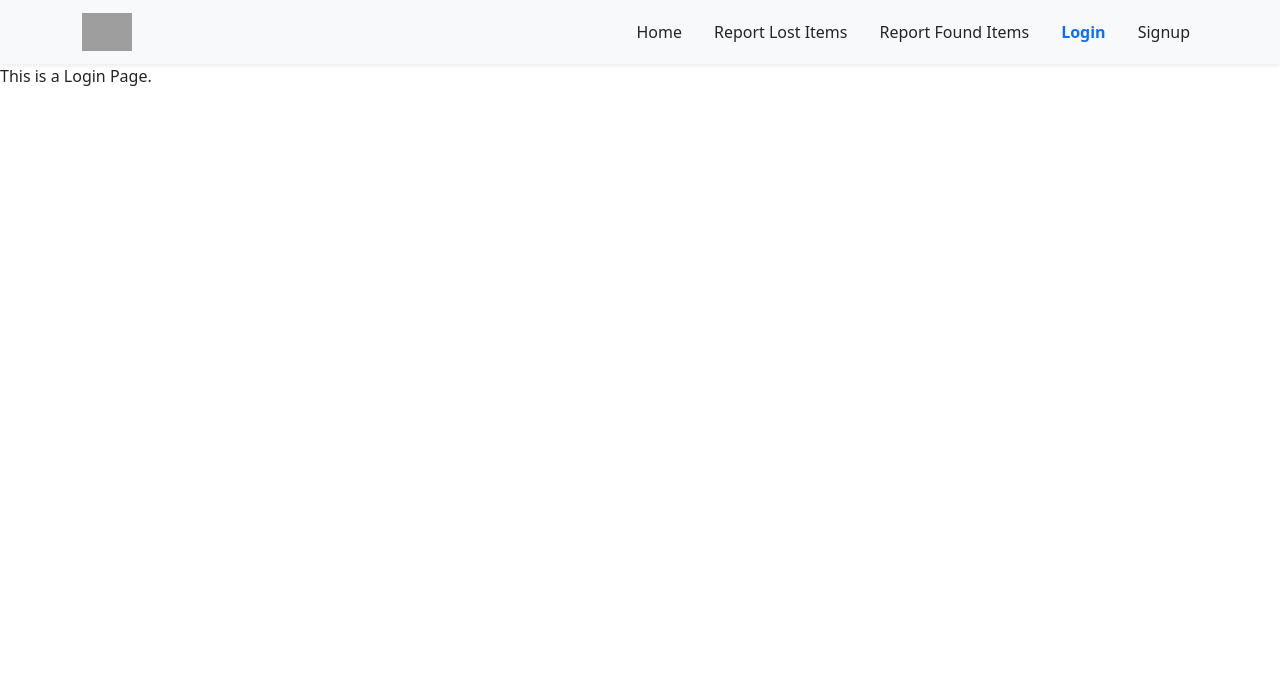
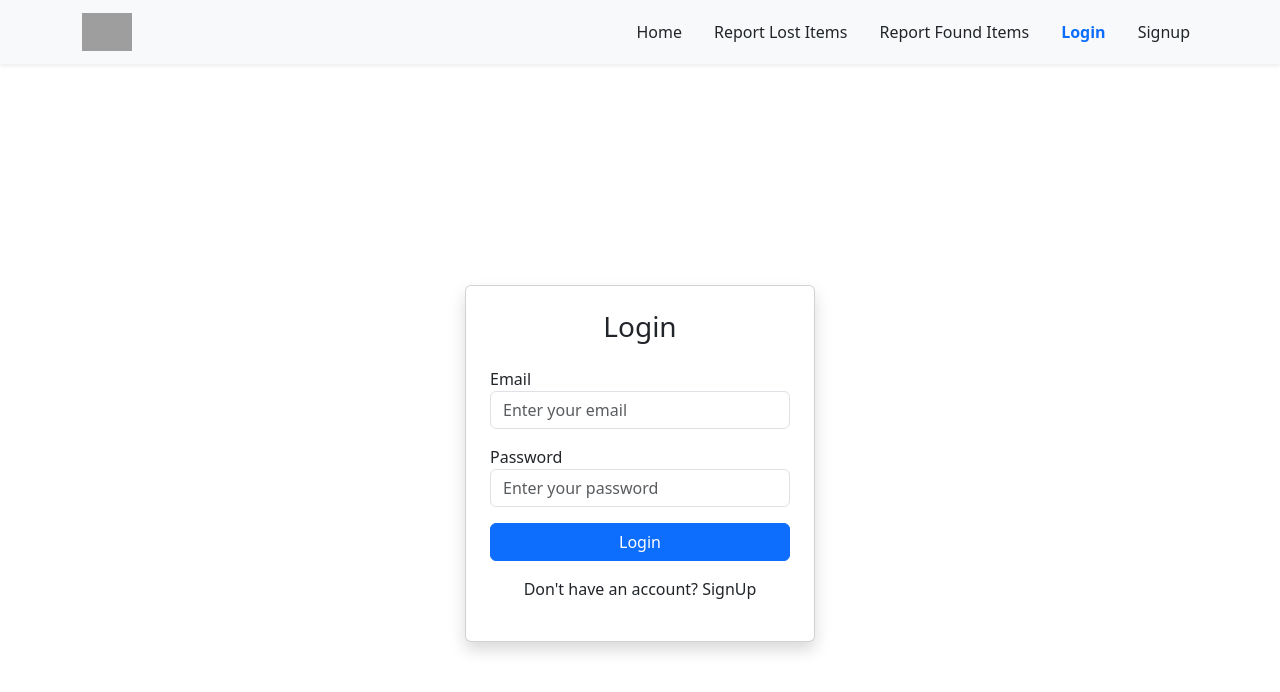
Before and after one commit to Omkarsubedi123/Lost_and_Found_Portal, a React (Vite) app: page /Login in a window 1280 px wide. Shown: the top 692 px of the page. Built offline with nearby package versions, Linux system fonts and the light colour scheme; grey boxes are pictures that could not be loaded.

Commit message:
Login Validation going on

```diff
--- a/src/pages/login/Login.tsx
+++ b/src/pages/login/Login.tsx
@@ -1,10 +1,72 @@
+import { useState } from "react";
 import Header from "../../ui/internal/components/header/Header";
+import { useNavigate } from "react-router-dom";
 
 const Login = () => {
+  const [email, setEmail] = useState("");
+  const [password, setPassword] = useState("");
+  const [error, setError] = useState("");
+  const navigate = useNavigate();
+  const handleSubmit = (e: any) => {
+    e.preventDefault();
+
+    //   Validation and regex
+    if (!email || !password) {
+      setError("Both fields are required!");
+      return;
+    }
+
+    // Authentication which will replace with Backend API
+    if (email == "test@example.com" && password == "password123") {
+      alert("Login Successful!");
+      navigate("/");
+    } else {
+      setError("Invalid Email or Password!!!");
+    }
+  };
   return (
     <div>
       <Header />
-      This is a Login Page.
+      <div className="d-flex justify-content-center align-items-center vh-100">
+        <div className="card p-4 shadow" style={{ width: "350px" }}>
+          <h3 className="text-center mb-4">Login</h3>
+
+          {error && <div className="alert alert-danger">{error}</div>}
+
+          <form onSubmit={handleSubmit}>
+            <div className="mb-3">
+              <label>Email</label>
+              <input
+                type="email"
+                className="form-control"
+                placeholder="Enter your email"
+                value={email}
+                onChange={(e) => setEmail(e.target.value)}
+              />
+            </div>
+            <div className="mb-3">
+              <label>Password</label>
+              <input
+                type="password"
+                placeholder="Enter your password"
+                className="form-control"
+                value={password}
+                onChange={(e) => setPassword(e.target.value)}
+              />
+            </div>
+            {/* Login Button */}
+            <button type="submit" className="btn btn-primary w-100">
+              Login
+            </button>
+          </form>
+          {/* Signup redirect */}
+          <div className="text-center mt-3">
+            <p>
+              Don't have an account? <a herf="/signUp">SignUp</a>
+            </p>
+          </div>
+        </div>
+      </div>
     </div>
   );
 };
```
